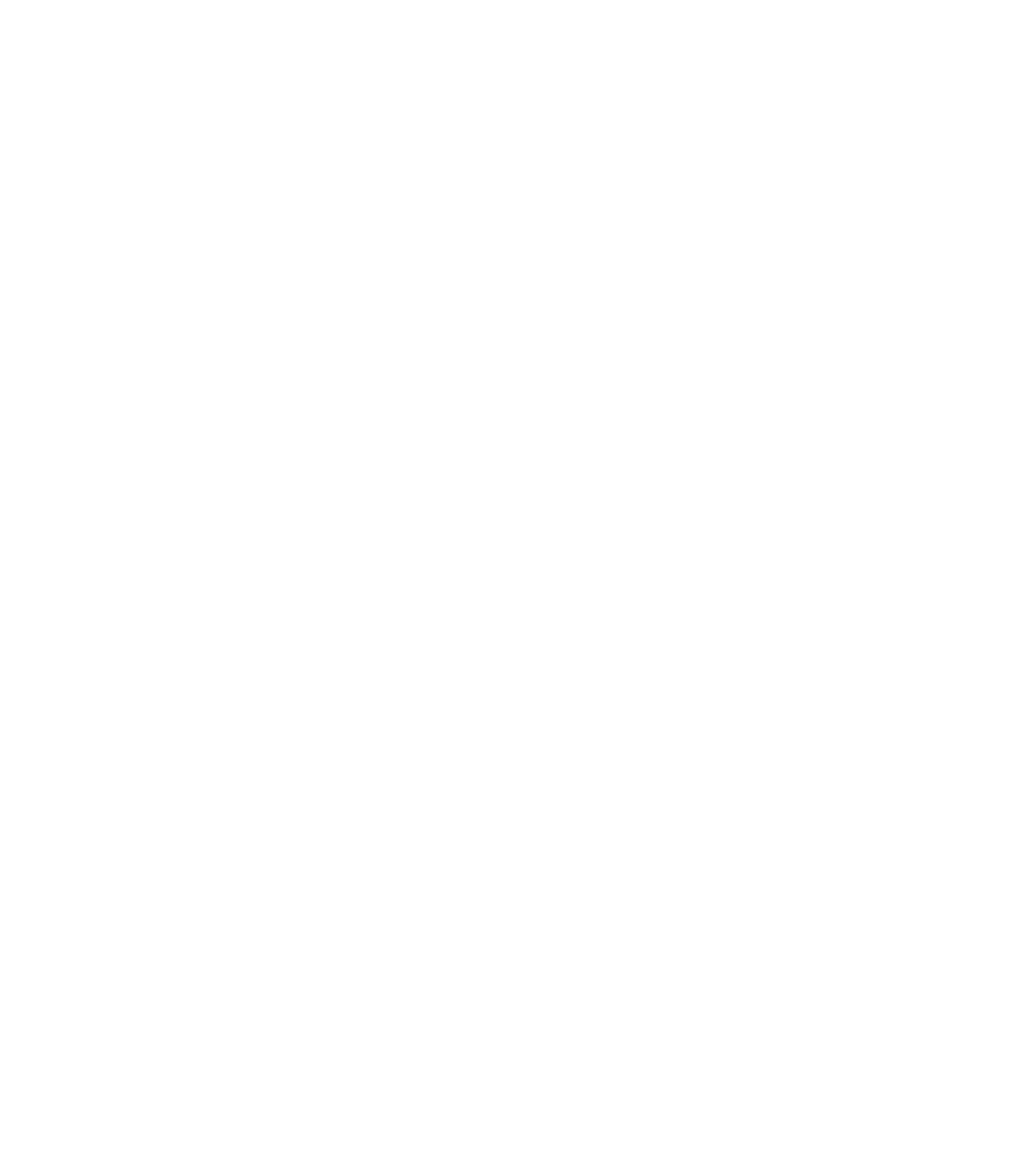
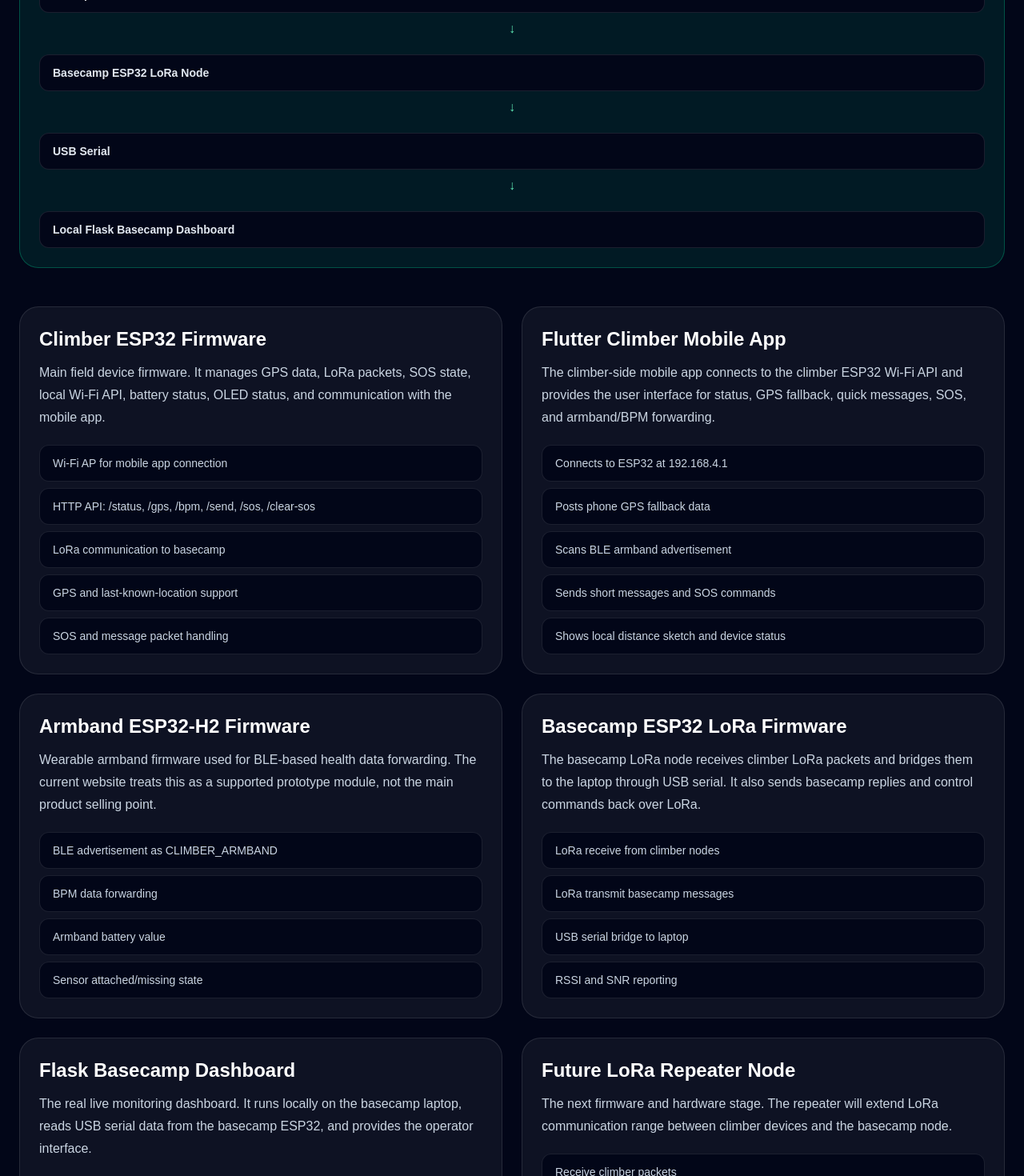
Before and after one commit to prabashmalhara/e21-3yp-Mountain-Climber-Health-and-GPS-Tracker, a Next.js app in the folder website/: page /architecture in a window 1280 px wide. Before the commit this address had no page. Shown: the part 1330-2800 px from the top of the page at 80% size. Before the commit the page ends 800 px from the top, so only its background shows below. Built offline with nearby package versions, Linux system fonts and the light colour scheme.

Commit message:
Align website with current firmware app and dashboard architecture

```diff
--- /dev/null
+++ b/website/src/app/architecture/page.tsx
@@ -0,0 +1,173 @@
+import Navbar from "@/components/Navbar";
+import Footer from "@/components/Footer";
+
+const modules = [
+  {
+    title: "Climber ESP32 Firmware",
+    description:
+      "Main field device firmware. It manages GPS data, LoRa packets, SOS state, local Wi-Fi API, battery status, OLED status, and communication with the mobile app.",
+    items: [
+      "Wi-Fi AP for mobile app connection",
+      "HTTP API: /status, /gps, /bpm, /send, /sos, /clear-sos",
+      "LoRa communication to basecamp",
+      "GPS and last-known-location support",
+      "SOS and message packet handling",
+    ],
+  },
+  {
+    title: "Flutter Climber Mobile App",
+    description:
+      "The climber-side mobile app connects to the climber ESP32 Wi-Fi API and provides the user interface for status, GPS fallback, quick messages, SOS, and armband/BPM forwarding.",
+    items: [
+      "Connects to ESP32 at 192.168.4.1",
+      "Posts phone GPS fallback data",
+      "Scans BLE armband advertisement",
+      "Sends short messages and SOS commands",
+      "Shows local distance sketch and device status",
+    ],
+  },
+  {
+    title: "Armband ESP32-H2 Firmware",
+    description:
+      "Wearable armband firmware used for BLE-based health data forwarding. The current website treats this as a supported prototype module, not the main product selling point.",
+    items: [
+      "BLE advertisement as CLIMBER_ARMBAND",
+      "BPM data forwarding",
+      "Armband battery value",
+      "Sensor attached/missing state",
+    ],
+  },
+  {
+    title: "Basecamp ESP32 LoRa Firmware",
+    description:
+      "The basecamp LoRa node receives climber LoRa packets and bridges them to the laptop through USB serial. It also sends basecamp replies and control commands back over LoRa.",
+    items: [
+      "LoRa receive from climber nodes",
+      "LoRa transmit basecamp messages",
+      "USB serial bridge to laptop",
+      "RSSI and SNR reporting",
+    ],
+  },
+  {
+    title: "Flask Basecamp Dashboard",
+    description:
+      "The real live monitoring dashboard. It runs locally on the basecamp laptop, reads USB serial data from the basecamp ESP32, and provides the operator interface.",
+    items: [
+      "Local dashboard, not cloud-dependent",
+      "Climber list, alerts, messages, and event log",
+      "Basecamp GPS setup and LoRa forwarding",
+      "CSV session log export",
+      "SOS clear and basecamp reply controls",
+    ],
+  },
+  {
+    title: "Future LoRa Repeater Node",
+    description:
+      "The next firmware and hardware stage. The repeater will extend LoRa communication range between climber devices and the basecamp node.",
+    items: [
+      "Receive climber packets",
+      "Forward packets to basecamp",
+      "Avoid duplicate packet forwarding",
+      "Support future battery/solar outdoor enclosure",
+    ],
+  },
+];
+
+const flow = [
+  "Armband ESP32-H2",
+  "BLE advertisement",
+  "Flutter App / Climber ESP32 data side",
+  "HTTP Wi-Fi API to 192.168.4.1",
+  "Climber ESP32 Firmware",
+  "LoRa packet",
+  "Optional LoRa Repeater Node",
+  "LoRa packet",
+  "Basecamp ESP32 LoRa Node",
+  "USB Serial",
+  "Local Flask Basecamp Dashboard",
+];
+
+export default function ArchitecturePage() {
+  return (
+    <>
+      <Navbar />
+
+      <main className="min-h-screen bg-slate-950 px-6 py-16 text-white">
+        <section className="mx-auto max-w-7xl">
+          <p className="text-sm font-semibold uppercase tracking-widest text-emerald-300">
+            Real System Architecture
+          </p>
+
+          <h1 className="mt-4 max-w-5xl text-4xl font-bold sm:text-6xl">
+            Website aligned with the current firmware, Flask dashboard, and
+            Flutter app.
+          </h1>
+
+          <p className="mt-6 max-w-4xl text-lg leading-8 text-slate-300">
+            This online website is a product website and future customer portal
+            prototype. The actual live monitoring system is the local Flask
+            basecamp dashboard connected to the basecamp ESP32 LoRa node by USB
+            serial. The climber mobile app communicates with the climber ESP32
+            through its local Wi-Fi API.
+          </p>
+
+          <div className="mt-12 rounded-3xl border border-emerald-400/30 bg-emerald-400/10 p-6">
+            <h2 className="text-2xl font-bold">Current data flow</h2>
+
+            <div className="mt-6 grid gap-3">
+              {flow.map((item, index) => (
+                <div key={`${item}-${index}`}>
+                  <div className="rounded-xl border border-white/10 bg-slate-950 px-4 py-3 text-sm font-semibold text-slate-200">
+                    {item}
+                  </div>
+
+                  {index < flow.length - 1 && (
+                    <div className="py-2 text-center text-emerald-300">↓</div>
+                  )}
+                </div>
+              ))}
+            </div>
+          </div>
+
+          <div className="mt-12 grid gap-6 lg:grid-cols-2">
+            {modules.map((module) => (
+              <div
+                key={module.title}
+                className="rounded-3xl border border-white/10 bg-white/5 p-6"
+              >
+                <h2 className="text-2xl font-bold">{module.title}</h2>
+                <p className="mt-3 leading-7 text-slate-300">
+                  {module.description}
+                </p>
+
+                <div className="mt-5 grid gap-2">
+                  {module.items.map((item) => (
+                    <div
+                      key={item}
+                      className="rounded-xl border border-white/10 bg-slate-950 px-4 py-3 text-sm text-slate-300"
+                    >
+                      {item}
+                    </div>
+                  ))}
+                </div>
+              </div>
+            ))}
+          </div>
+
+          <div className="mt-12 rounded-3xl bg-white p-6 text-slate-950">
+            <h2 className="text-2xl font-bold">Important production rule</h2>
+            <p className="mt-3 leading-7 text-slate-600">
+              The online website should not replace the local basecamp dashboard
+              yet. For the current product stage, the online site should provide
+              product information, setup documentation, package downloads,
+              firmware releases, and future customer account management. The
+              field monitoring system must remain offline-first.
+            </p>
+          </div>
+        </section>
+      </main>
+
+      <Footer />
+    </>
+  );
+}
--- a/website/src/app/features/page.tsx
+++ b/website/src/app/features/page.tsx
@@ -38,6 +38,16 @@
       "Battery level support helps basecamp operators understand device readiness during outdoor activity.",
   },
   {
+    title: "Local Flask Dashboard",
+    description:
+    "The actual live monitoring dashboard runs locally on the basecamp laptop and communicates with the basecamp ESP32 through USB serial.",
+  },
+  {
+    title: "ESP32 Wi-Fi API",
+    description:
+    "The Flutter app connects to the climber ESP32 local Wi-Fi API to send phone GPS, BPM, SOS, and message data.",
+  },
+  {
     title: "Repeater Node Expansion",
     description:
       "The next development stage is a LoRa repeater node to improve range in mountain environments.",
@@ -57,10 +67,11 @@
             Core functions for safer mountain field operations.
           </h1>
           <p className="mt-6 max-w-3xl text-lg leading-8 text-slate-300">
-            The current product prototype focuses on GPS tracking, LoRa
-            communication, SOS alerts, messaging, a basecamp dashboard, and a
-            mobile companion app. Temperature sensing is not included in the
-            current product scope.
+                        The current product prototype focuses on GPS tracking, LoRa
+            communication, SOS alerts, short messaging, a local Flask basecamp
+            dashboard, a Flutter mobile companion app, and ESP32 firmware modules.
+            Temperature sensing is not included in the current product scope.
+            The next major hardware stage is the LoRa repeater node.
           </p>
 
           <div className="mt-12 grid gap-6 md:grid-cols-2 lg:grid-cols-4">
--- a/website/src/app/how-it-works/page.tsx
+++ b/website/src/app/how-it-works/page.tsx
@@ -47,9 +47,11 @@
             From climber device to basecamp dashboard.
           </h1>
           <p className="mt-6 max-w-3xl text-lg leading-8 text-slate-300">
-            The system is designed as an offline-first safety network. The
-            basecamp dashboard should continue working locally even when
-            internet access is not available.
+            The system is designed as an offline-first safety network. The live
+            basecamp monitoring dashboard runs locally using Flask and USB serial
+            communication with the basecamp ESP32 LoRa node. The online website is
+            only a product website and future customer portal prototype at this
+            stage.
           </p>
 
           <div className="mt-14 grid gap-6">
@@ -74,8 +76,9 @@
           <div className="mt-14 rounded-3xl border border-emerald-400/30 bg-emerald-400/10 p-6">
             <h2 className="text-2xl font-bold">System data flow</h2>
             <p className="mt-4 leading-7 text-slate-300">
-              Climber Device → LoRa → Optional Repeater Node → Basecamp LoRa
-              Node → USB Serial → Local Dashboard → Optional Future Cloud Portal
+              Armband ESP32-H2 → BLE Advertisement → Flutter App / Climber ESP32 →
+              HTTP Wi-Fi API → Climber ESP32 → LoRa → Optional Repeater Node →
+              Basecamp ESP32 LoRa Node → USB Serial → Local Flask Basecamp Dashboard
             </p>
           </div>
         </section>
--- a/website/src/app/packages/page.tsx
+++ b/website/src/app/packages/page.tsx
@@ -6,12 +6,12 @@
     title: "Basic Basecamp Kit",
     badge: "Prototype Target",
     items: [
-      "1 × Basecamp LoRa Gateway",
-      "1 × Climber Tracking Device",
-      "Basecamp Dashboard Software",
-      "Flutter Mobile Companion App",
-      "Quick Start Documentation",
-    ],
+        "1 × Basecamp ESP32 LoRa Gateway",
+        "Multiple Climber ESP32 Devices",
+        "1 × LoRa Repeater Node",
+        "Firmware Updater Package",
+        "Device Registration Support",
+      ],
   },
   {
     title: "Ranger Team Kit",
@@ -50,11 +50,11 @@
             Hardware and software packages for basecamp users.
           </h1>
           <p className="mt-6 max-w-3xl text-lg leading-8 text-slate-300">
-            The final product should be delivered as an easy-to-install safety
-            kit, not as raw source code. Users should be able to download the
-            installer, connect the device, and start monitoring with minimum
-            technical knowledge.
-          </p>
+            The final product should be delivered as an easy-to-install safety kit,
+            not as raw source code. The basecamp user should receive a packaged
+            local dashboard installer, firmware updater, ESP32 firmware packages,
+            Flutter mobile APK, setup guides, and optional repeater support.
+            </p>
 
           <div className="mt-12 grid gap-6 lg:grid-cols-3">
             {packages.map((pack) => (
--- a/website/src/app/portal/downloads/page.tsx
+++ b/website/src/app/portal/downloads/page.tsx
@@ -5,31 +5,50 @@
     name: "Basecamp Software Installer",
     file: "MountainSafetyBasecamp_Setup_v1.0.0.exe",
     status: "Coming Soon",
+    description:
+      "Future packaged version of the local Flask basecamp dashboard. It will install the dashboard, serial communication service, and local monitoring tools.",
   },
   {
-    name: "Climber Device Firmware",
-    file: "climber_node_v1.0.0.bin",
+    name: "Climber Main Firmware",
+    file: "climber_main_firmware_v1.0.0.bin",
     status: "In Development",
+    description:
+      "Firmware package for the climber ESP32 device with GPS, LoRa, Wi-Fi API, SOS, OLED status, and mobile app communication support.",
   },
   {
-    name: "Basecamp Node Firmware",
-    file: "basecamp_node_v1.0.0.bin",
+    name: "Basecamp LoRa Firmware",
+    file: "basecamp_lora_firmware_v1.0.0.bin",
     status: "In Development",
+    description:
+      "Firmware package for the basecamp ESP32 LoRa node that bridges LoRa messages to the laptop through USB serial.",
+  },
+  {
+    name: "Armband ESP32-H2 Firmware",
+    file: "armband_h2_firmware_v1.0.0.bin",
+    status: "Prototype Module",
+    description:
+      "Firmware package for the ESP32-H2 armband module used for BLE-based BPM and armband battery data forwarding.",
   },
   {
     name: "Repeater Node Firmware",
-    file: "repeater_node_v1.0.0.bin",
-    status: "Planned",
+    file: "repeater_node_firmware_v1.0.0.bin",
+    status: "Next Development Stage",
+    description:
+      "Future firmware for the LoRa repeater node used to extend communication range between climber and basecamp.",
   },
   {
     name: "Flutter Mobile App",
     file: "MountainSafetyClimber_v1.0.0.apk",
     status: "In Development",
+    description:
+      "Android APK for the climber-side mobile app that connects to the climber ESP32 Wi-Fi API and supports GPS fallback, messages, SOS, and armband data.",
   },
   {
     name: "Quick Start Guide",
     file: "Quick_Start_Guide.pdf",
     status: "Draft",
+    description:
+      "Simple setup guide for connecting the basecamp LoRa node, installing software, turning on climber devices, and starting monitoring.",
   },
 ];
 
@@ -45,11 +64,13 @@
           <p className="text-sm font-semibold uppercase tracking-widest text-emerald-300">
             Download Center Prototype
           </p>
-          <h1 className="mt-3 text-4xl font-bold">Software Packages</h1>
+
+          <h1 className="mt-3 text-4xl font-bold">Software and firmware packages</h1>
+
           <p className="mt-4 max-w-3xl text-slate-300">
-            This mock download center shows how production users will receive
-            the basecamp installer, mobile app, firmware packages, and setup
-            documentation.
+            This is a mock download center. In the production version, basecamp
+            users will download the basecamp installer, firmware packages,
+            firmware updater, mobile app APK, and setup documents from here.
           </p>
         </div>
 
@@ -57,8 +78,9 @@
           {downloads.map((item) => (
             <div
               key={item.file}
-              className="flex flex-col justify-between gap-4 rounded-2xl border border-white/10 bg-white/5 p-5 md:flex-row md:items-center"
+              className="rounded-2xl border border-white/10 bg-white/5 p-5"
             >
+              <div className="flex flex-col justify-between gap-4 md:flex-row md:items-center">
                 <div>
                   <h2 className="text-lg font-semibold">{item.name}</h2>
                   <p className="mt-1 text-sm text-slate-400">{item.file}</p>
@@ -68,6 +90,11 @@
                   {item.status}
                 </span>
               </div>
+
+              <p className="mt-4 max-w-4xl text-sm leading-6 text-slate-300">
+                {item.description}
+              </p>
+            </div>
           ))}
         </div>
       </div>
--- a/website/src/components/Navbar.tsx
+++ b/website/src/components/Navbar.tsx
@@ -2,6 +2,7 @@
 
 const navLinks = [
   { label: "Features", href: "/features" },
+  { label: "Architecture", href: "/architecture" },
   { label: "How It Works", href: "/how-it-works" },
   { label: "Packages", href: "/packages" },
   { label: "Contact", href: "/contact" },
```
Lines whose indentation alone changed are shown as unchanged.
